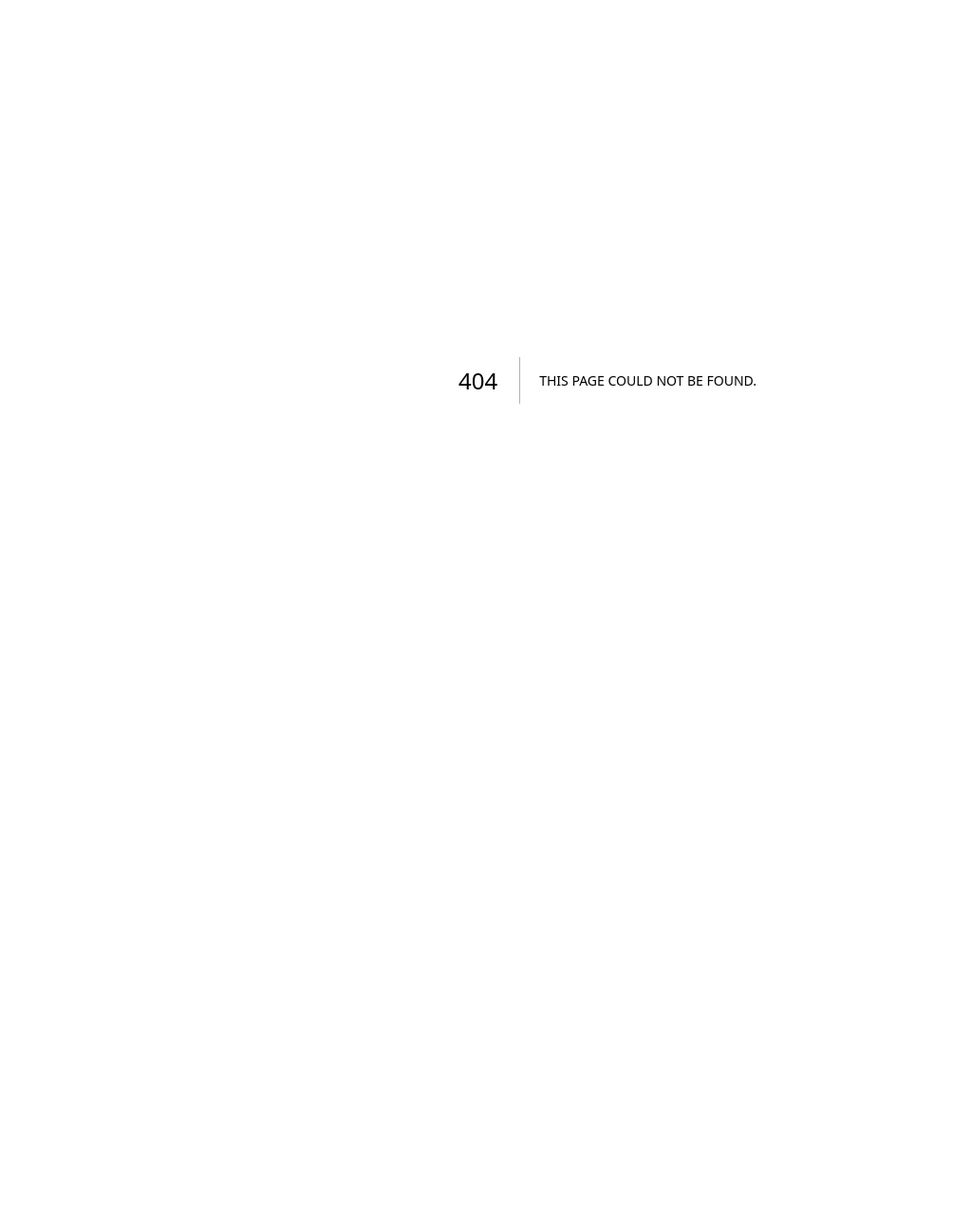
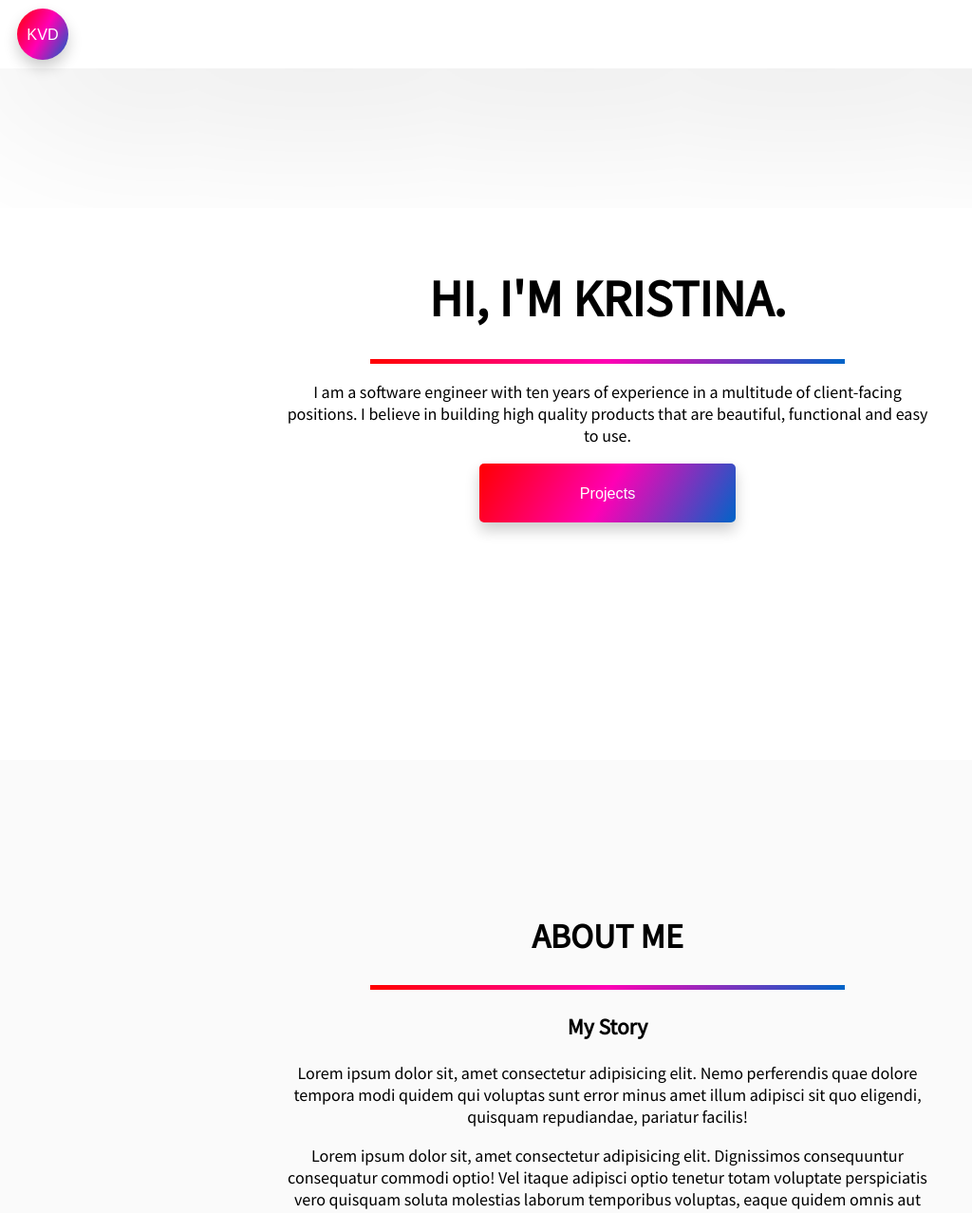
Before and after one commit to kavdesilva/portfolio_v.2, a Next.js app in the folder client/: page /development4815162342 in a window 1280 px wide. Before the commit this address had no page. Shown: the top 1277 px of the page at 95% size, without its empty margins (0-1024 px from the left). Before the commit the page ends 800 px from the top, so only its background shows below. Built offline with nearby package versions, Linux system fonts and the light colour scheme.

Commit message:
dev page created lol

```diff
--- /dev/null
+++ b/client/src/pages/development4815162342.js
@@ -0,0 +1,41 @@
+import { useRef, createRef, useEffect } from 'react';
+import Nav from '@/components/Nav'
+import Home from '@/components/Home'
+import About from '@/components/About'
+import Projects from '@/components/Projects'
+import Contact from '@/components/Contact'
+import Footer from '@/components/Footer'
+
+const Development = () => {
+
+    const targetRefs = useRef(Array(4).fill(null).map(() => createRef()));
+
+    useEffect(() => {
+      const observer = new IntersectionObserver((entries) => {
+        entries.forEach((entry) => {
+          entry.target.classList.toggle("animate", entry.isIntersecting);
+        });
+      }, { threshold: 0.5 });
+
+      targetRefs.current.forEach((target) => {
+        observer.observe(target);
+      });
+
+      return () => {
+        observer.disconnect();
+      };
+    }, [targetRefs]);
+
+    return (
+        <div id="development">
+            <Nav />
+            <Home targetRefs={targetRefs}/>
+            <About targetRefs={targetRefs}/>
+            <Projects targetRefs={targetRefs}/>
+            <Contact targetRefs={targetRefs}/>
+            <Footer targetRefs={targetRefs}/>
+        </div>
+    )
+}
+
+export default Development
--- a/client/src/pages/index.js
+++ b/client/src/pages/index.js
@@ -32,7 +32,7 @@ const App = () => {
     };
   }, [targetRefs]);
 
-  const [devMode, setDevMode] = useState(true)
+  const [devMode, setDevMode] = useState(false)
 
   return (
     <div>
```
